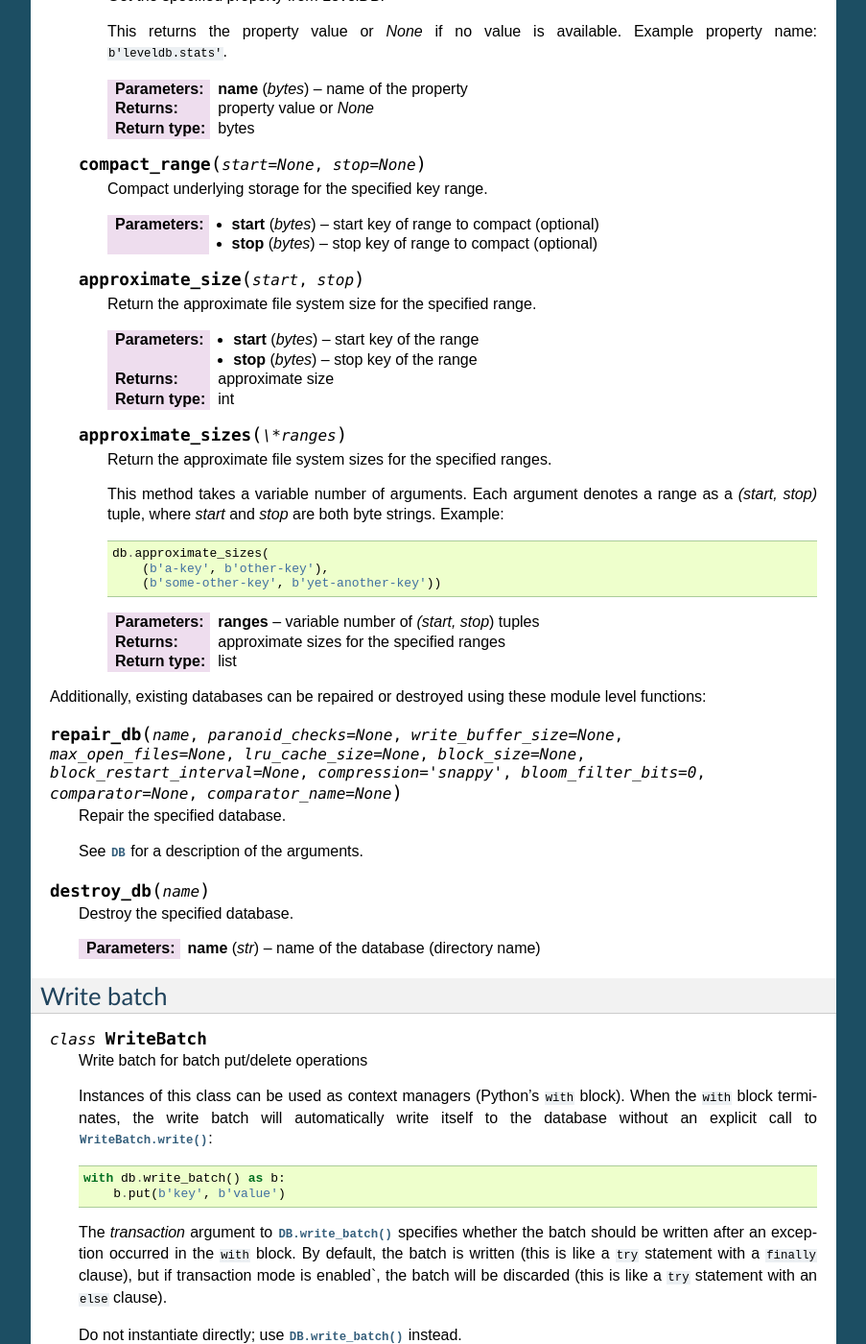
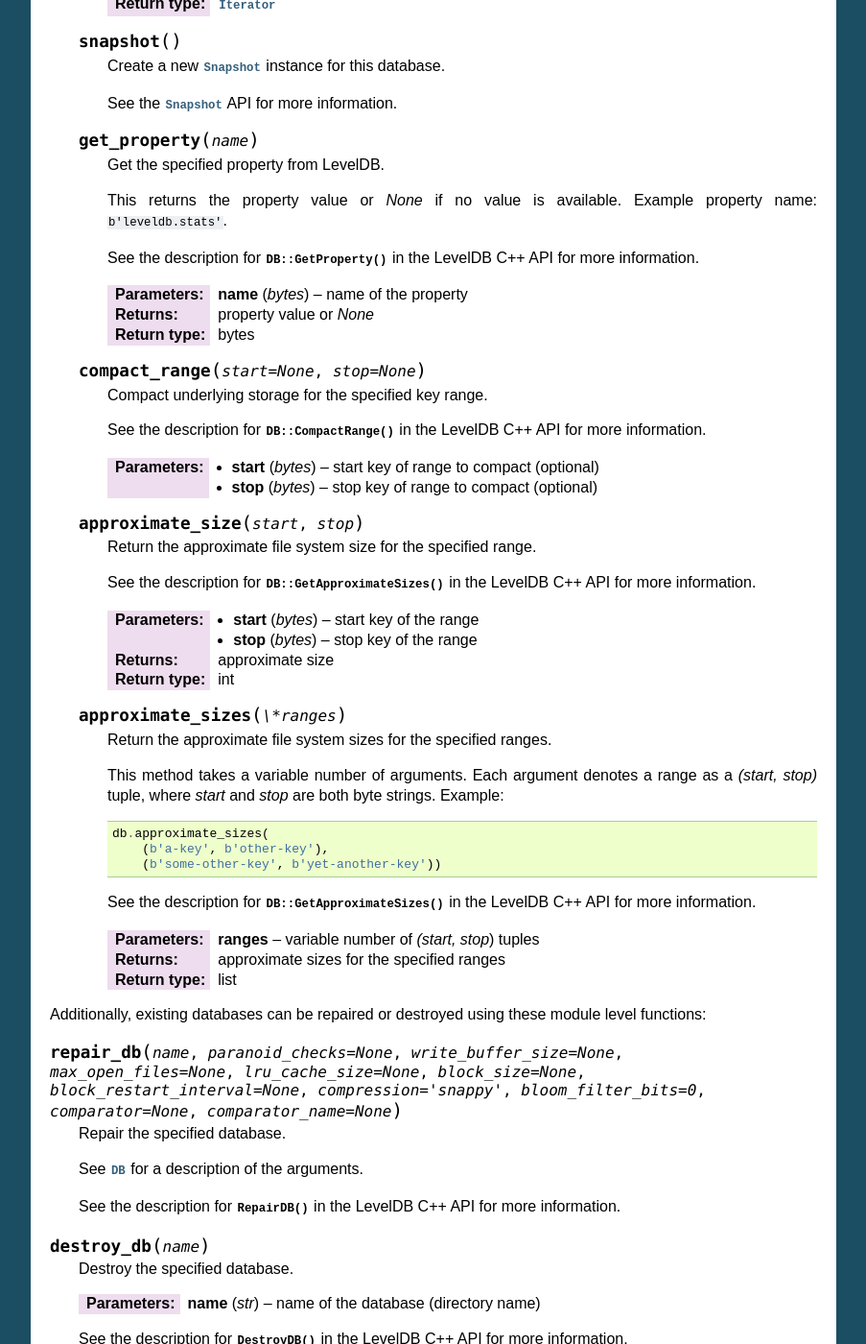
Before and after one commit to wbolster/plyvel, a Sphinx documentation site: the page built from doc/api.rst, in a window 1280 px wide and 1400 px high, scrolled down 2372 px. Shown: the whole window at 96% size, without its empty margins (198-1101 px from the left). Built offline with Sphinx 7.4.7, drawn with Linux system fonts in a browser that asks for light colours; some of the changed text lies outside the part shown.

Commit message:
Add references to LevelDB C++ API in documentation

```diff
--- a/doc/api.rst
+++ b/doc/api.rst
@@ -41,6 +41,10 @@
 
       Most arguments are optional; only the database name is required.
 
+      See the descriptions for :cpp:class:`DB`, :cpp:func:`DB::Open`,
+      :cpp:class:`Cache`, :cpp:class:`FilterPolicy`, and :cpp:class:`Comparator`
+      in the LevelDB C++ API for more information.
+
       :param str name: name of the database (directory name)
       :param bool create_if_missing: whether a new database should be created if
                                      needed
@@ -66,6 +70,9 @@
 
       Get the value for the specified key, or `None` if no value was set.
 
+      See the description for :cpp:func:`DB::Get` in the LevelDB C++ API for
+      more information.
+
       :param bytes key: key to retrieve
       :param bool verify_checksums: whether to verify checksums
       :param bool fill_cache: whether to fill the cache
@@ -77,6 +84,9 @@
 
       Set a value for the specified key.
 
+      See the description for :cpp:func:`DB::Put` in the LevelDB C++ API for
+      more information.
+
       :param bytes key: key to set
       :param bytes value: value to set
       :param bool sync: whether to use synchronous writes
@@ -85,6 +95,9 @@
    .. method:: delete(key, sync=None)
 
       Delete the key/value pair for the specified key.
+
+      See the description for :cpp:func:`DB::Delete` in the LevelDB C++ API for
+      more information.
 
       :param bytes key: key to delete
       :param bool sync: whether to use synchronous writes
@@ -141,6 +154,9 @@
       This returns the property value or `None` if no value is available.
       Example property name: ``b'leveldb.stats'``.
 
+      See the description for :cpp:func:`DB::GetProperty` in the LevelDB C++ API
+      for more information.
+
       :param bytes name: name of the property
       :return: property value or `None`
       :rtype: bytes
@@ -150,6 +166,9 @@
 
       Compact underlying storage for the specified key range.
 
+      See the description for :cpp:func:`DB::CompactRange` in the LevelDB C++
+      API for more information.
+
       :param bytes start: start key of range to compact (optional)
       :param bytes stop: stop key of range to compact (optional)
 
@@ -157,6 +176,9 @@
    .. py:method:: approximate_size(start, stop)
 
       Return the approximate file system size for the specified range.
+
+      See the description for :cpp:func:`DB::GetApproximateSizes` in the LevelDB
+      C++ API for more information.
 
       :param bytes start: start key of the range
       :param bytes stop: stop key of the range
@@ -176,6 +198,9 @@
              (b'a-key', b'other-key'),
              (b'some-other-key', b'yet-another-key'))
 
+      See the description for :cpp:func:`DB::GetApproximateSizes` in the LevelDB
+      C++ API for more information.
+
       :param ranges: variable number of `(start, stop`) tuples
       :return: approximate sizes for the specified ranges
       :rtype: list
@@ -190,12 +215,18 @@
 
    See :py:class:`DB` for a description of the arguments.
 
+   See the description for :cpp:func:`RepairDB` in the LevelDB C++ API for more
+   information.
+
 
 .. py:function:: destroy_db(name)
 
    Destroy the specified database.
 
    :param str name: name of the database (directory name)
+
+   See the description for :cpp:func:`DestroyDB` in the LevelDB C++ API for more
+   information.
 
 
 Write batch
@@ -220,6 +251,9 @@
    discarded (this is like a ``try`` statement with an ``else`` clause).
 
    Do not instantiate directly; use :py:meth:`DB.write_batch` instead.
+
+   See the descriptions for :cpp:class:`WriteBatch` and :cpp:func:`DB::Write` in
+   the LevelDB C++ API for more information.
 
 
    .. py:method:: put(key, value)
@@ -268,6 +302,9 @@
 
    Do not instantiate directly; use :py:meth:`DB.snapshot` instead.
 
+   See the descriptions for :cpp:func:`DB::GetSnapshot` and
+   :cpp:func:`DB::ReleaseSnapshot` in the LevelDB C++ API for more information.
+
 
    .. py:method:: get(key, verify_checksums=None, fill_cache=None)
 
@@ -295,6 +332,9 @@
 
    Do not instantiate directly; use :py:meth:`DB.iterator` or
    :py:meth:`Snapshot.iterator` instead.
+
+   See the descriptions for :cpp:func:`DB::NewIterator` and
+   :cpp:class:`Iterator` in the LevelDB C++ API for more information.
 
 
    .. py:method:: prev()
@@ -325,7 +365,7 @@
 
    .. py:method:: seek(target)
 
-      Move the iterator to teh specified `target`.
+      Move the iterator to the specified `target`.
 
       This moves the iterator to the the first key that sorts equal or before
       the specified `target` within the iterator range (`start` and `stop`).
```
